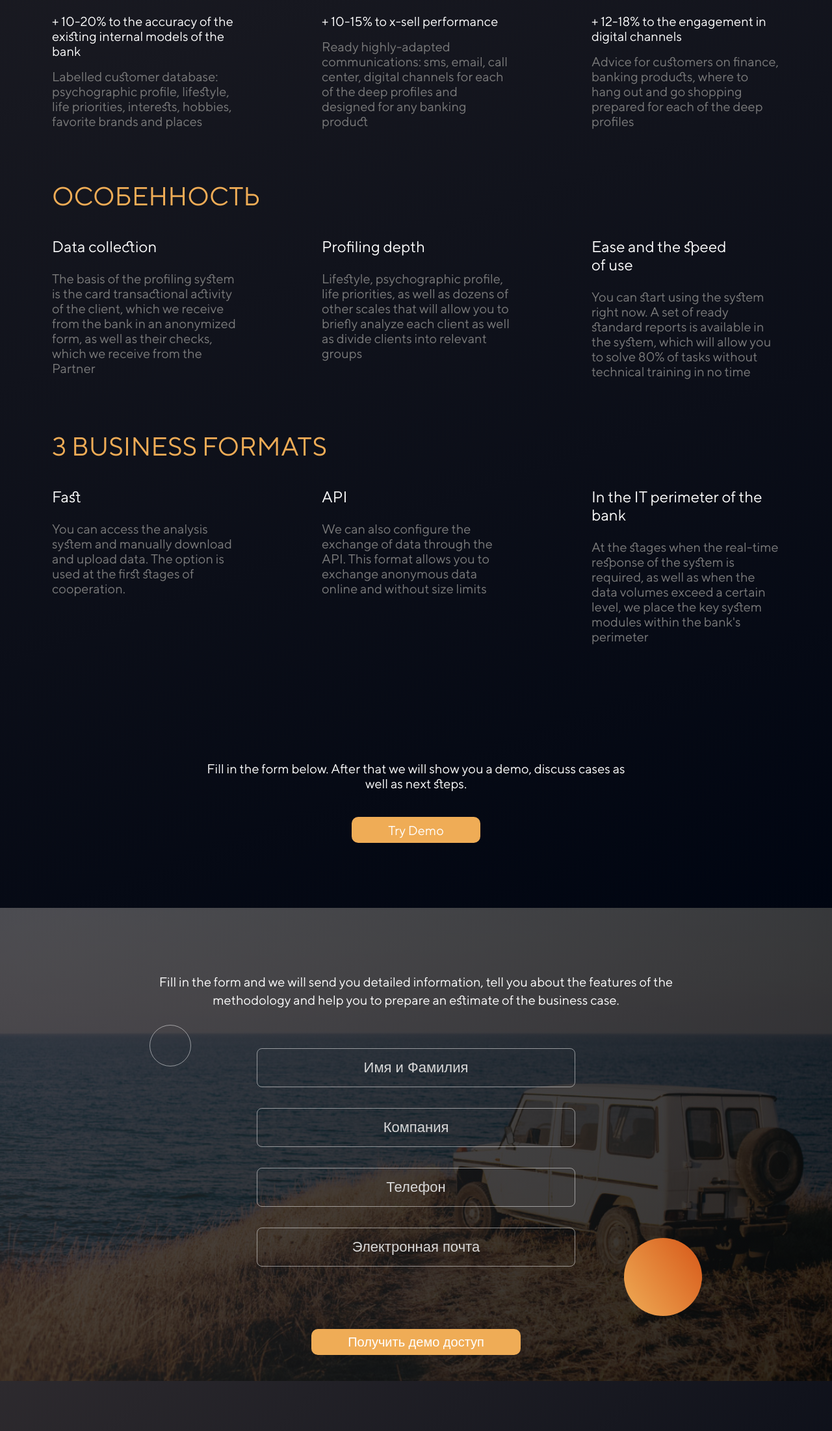
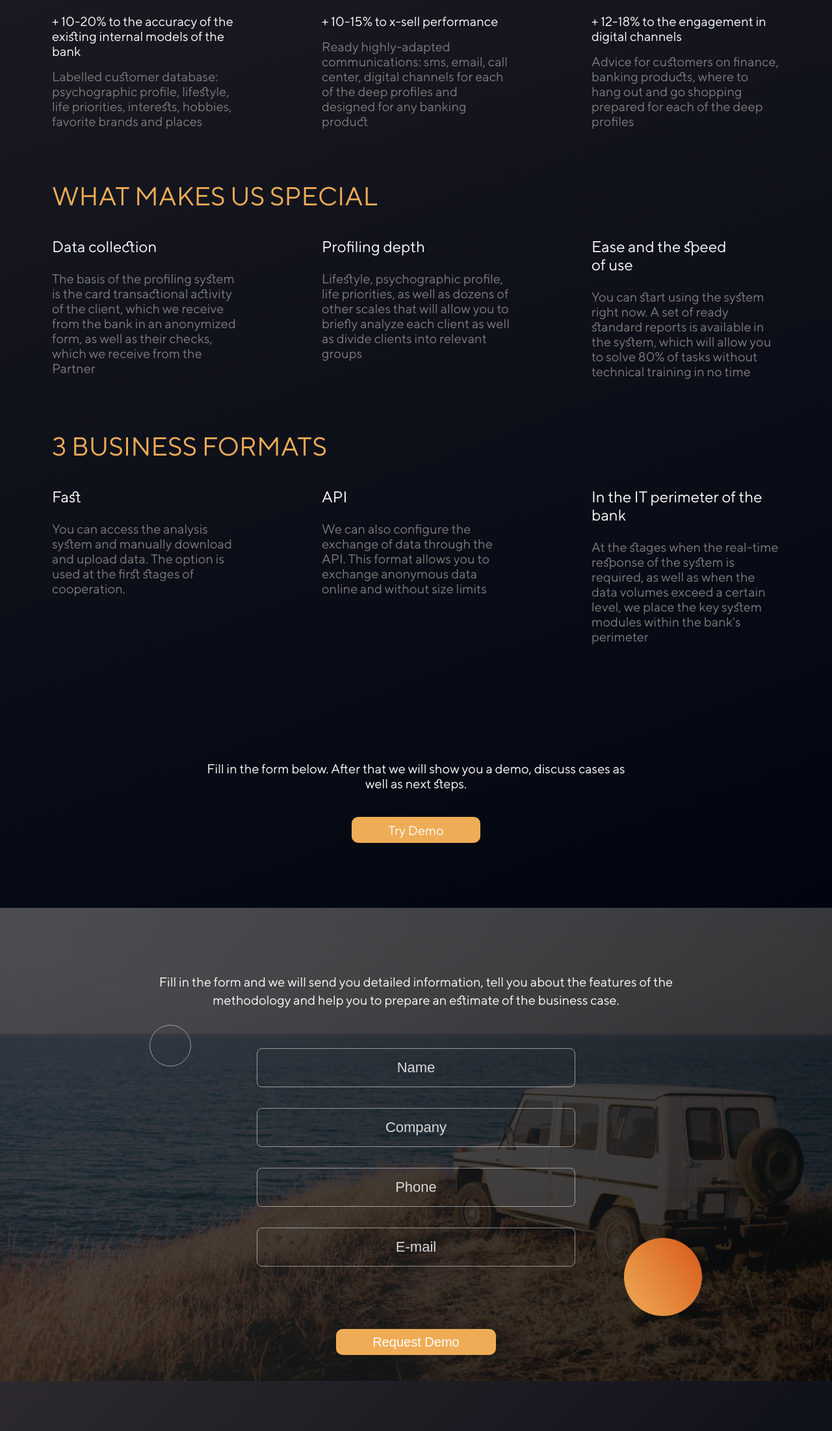
Before and after one commit to AndreyKirichenko/TheWaay, a website built with webpack: page src/pug/index_eng.pug in a window 1280 px wide. Shown: the part 5650-7852 px from the top of the page at 65% size. Built offline with nearby package versions, Linux system fonts and the light colour scheme; some packages are replaced by stand-ins of ours; what dom-delegate would draw is missing.

Commit message:
translation update

```diff
--- a/src/pug/index_eng/_cases.pug
+++ b/src/pug/index_eng/_cases.pug
@@ -56,7 +56,7 @@ section.page__section.cases#cases
               | Advice for customers on finance, banking products, where to hang out and go shopping prepared for each of the deep profiles
 
       h2.title.title--highlighted.cases__subtitle
-        | Особенность
+        | What makes us special
 
       ul.cases__articleList
         li.cases__articleItem
--- a/src/pug/index_eng/_sign_up.pug
+++ b/src/pug/index_eng/_sign_up.pug
@@ -9,27 +9,27 @@ section.page__section.signUp#signUp
 
     .signUp__fields
       .form__field
-        input.form__input.textInput(autocomplete='off', type='text', placeholder='Имя и Фамилия', name='yourname', required)
+        input.form__input.textInput(autocomplete='off', type='text', placeholder='Name', name='yourname', required)
         .form__error
-          span(style='display: none;') Введите имя и фамилию
+          span(style='display: none;') Enter your name
 
       .form__field
-        input.form__input.textInput(autocomplete='off', type='text', placeholder='Компания', name='company', required)
+        input.form__input.textInput(autocomplete='off', type='text', placeholder='Company', name='company', required)
         .form__error
-          span(style='display: none;') Введите компанию
+          span(style='display: none;') Enter company name
 
       .form__field
-        input.form__input.textInput.textInput--tel(autocomplete='off', type='text', placeholder='Телефон', name='phone', required)
+        input.form__input.textInput.textInput--tel(autocomplete='off', type='text', placeholder='Phone', name='phone', required)
         .form__error
-          span(style='display: none;') Введите телефон
+          span(style='display: none;') Enter your phone
 
       .form__field
-        input.form__input.textInput(autocomplete='off', type='email', placeholder='Электронная почта', name='email', required)
+        input.form__input.textInput(autocomplete='off', type='email', placeholder='E-mail', name='email', required)
         .form__error
-          span(style='display: none;') Неправильный e-mail
+          span(style='display: none;') Wrong e-mail
 
     button.button.button--attention.button--big.signUp__submit
-      | Получить демо доступ
+      | Request Demo
 
       .signUp__version
         include ../common/_version
```
